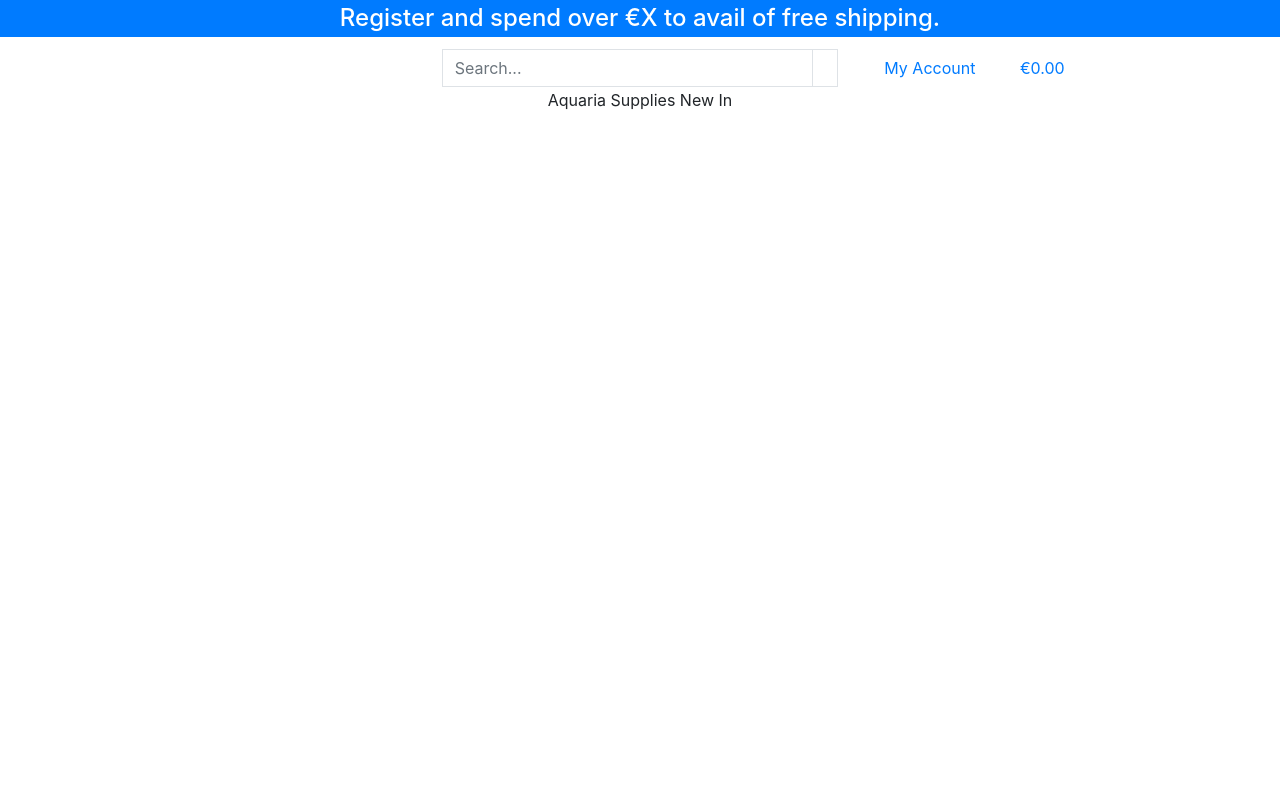
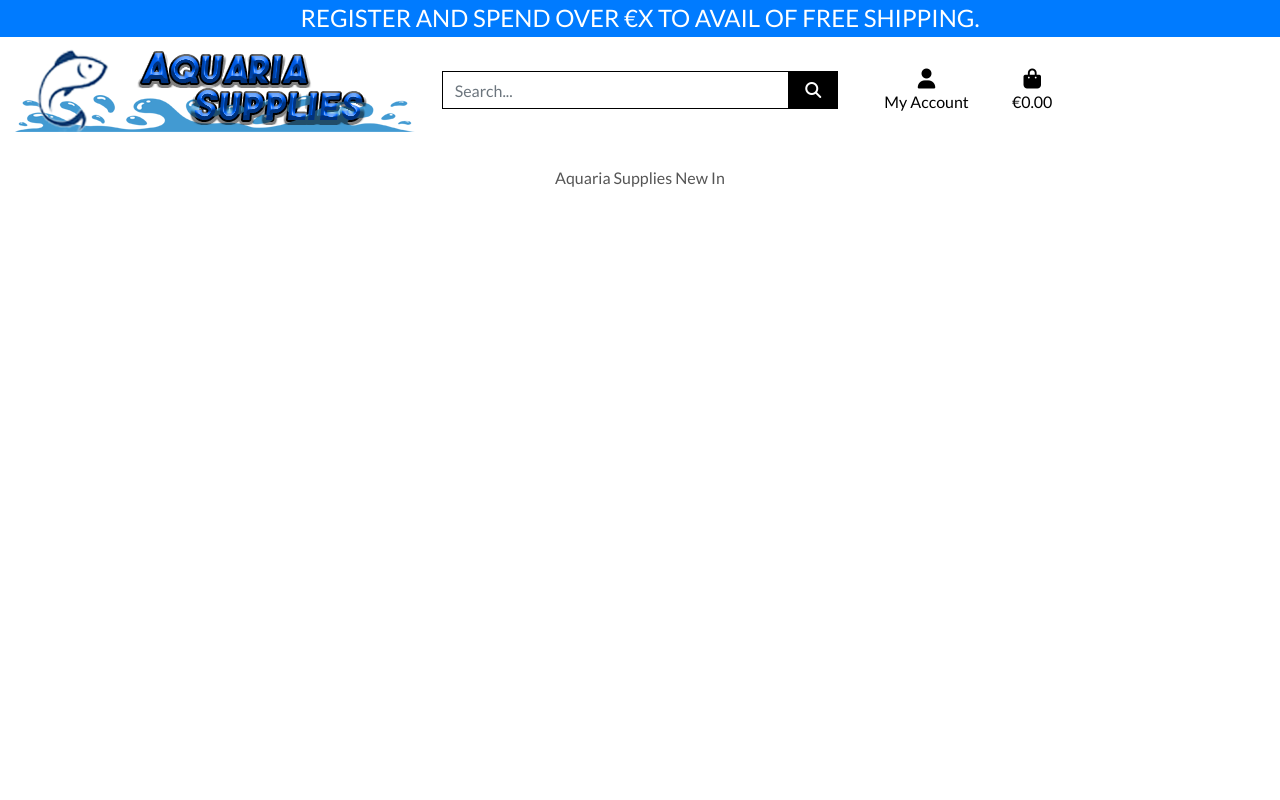
Before and after one commit to Code-Institute-Submissions/erykslezak-CIPP52, a Django app: page / in a window 1280 px wide. Run offline with Django 3.2, Linux system fonts and the light colour scheme; some libraries are stand-ins or nearby versions.

Commit message:
Completed top header and nav options

```diff
--- a/aquaria_supplies/settings.py
+++ b/aquaria_supplies/settings.py
@@ -147,6 +147,10 @@ USE_TZ = True
 # https://docs.djangoproject.com/en/3.2/howto/static-files/
 
 STATIC_URL = '/static/'
+STATICFILES_DIRS = (os.path.join(BASE_DIR, 'static'),)
+
+MEDIA_URL = '/media/'
+MEDIA_ROOT = os.path.join(BASE_DIR, 'media')
 
 # Default primary key field type
 # https://docs.djangoproject.com/en/3.2/ref/settings/#default-auto-field
--- a/aquaria_supplies/urls.py
+++ b/aquaria_supplies/urls.py
@@ -15,9 +15,11 @@ Including another URLconf
 """
 from django.contrib import admin
 from django.urls import path, include
+from django.conf import settings
+from django.conf.urls.static import static
 
 urlpatterns = [
     path('admin/', admin.site.urls),
     path('accounts/', include('allauth.urls')),
     path('', include('home.urls')),
-]
+] + static(settings.MEDIA_URL, document_root=settings.MEDIA_ROOT)
--- /dev/null
+++ b/static/css/base.css
@@ -0,0 +1,79 @@
+html {
+    height: 100%;
+}
+
+body {
+    height: calc(100vh - 164px);
+    color: #555;
+    font-family: 'Lato';
+}
+
+/* from Bulma */
+.icon {
+    align-items: center;
+    display: inline-flex;
+    justify-content: center;
+    height: 1.5rem;
+    width: 1.5rem;
+}
+
+.logo-font {
+    text-transform: uppercase;
+}
+
+.main-logo-link {
+    width: fit-content;
+}
+
+.shop-now-button {
+    background: black;
+    color: white;
+    min-width: 260px;
+}
+
+.btn-black {
+    background: black;
+    color: white;
+}
+
+.shop-now-button:hover,
+.shop-now-button:active,
+.shop-now-button:focus,
+.btn-black:hover,
+.btn-black:active,
+.btn-black:focus {
+    background: #222;
+    color: white;
+}
+
+.text-black {
+    color: #000;
+}
+
+.border-black {
+    border: 1px solid black !important;
+}
+
+/* -------------------------------- Media Queries */
+
+/* Slightly larger container on xl screens */
+@media (min-width: 1200px) {
+    .container {
+      max-width: 80%;
+    }
+  }
+
+/* fixed top navbar only on medium and up */
+@media (min-width: 992px) {
+    .fixed-top-desktop-only {
+        position: fixed;
+        top: 0;
+        right: 0;
+        left: 0;
+        z-index: 1030;
+    }
+
+    .header-container {
+        padding-top: 34px;
+    }
+}
--- a/templates/base.html
+++ b/templates/base.html
@@ -16,12 +16,15 @@
     {% block corecss %}
     <!-- Bootstrap CSS -->
     <link rel="stylesheet" href="https://cdn.jsdelivr.net/npm/bootstrap@4.6.1/dist/css/bootstrap.min.css" integrity="sha384-zCbKRCUGaJDkqS1kPbPd7TveP5iyJE0EjAuZQTgFLD2ylzuqKfdKlfG/eSrtxUkn" crossorigin="anonymous">
+    <link rel="stylesheet" href="https://fonts.googleapis.com/css2?family=Lato&display=swap">
+    <link rel="stylesheet" href="{% static 'css/base.css' %}">
     {% endblock %}
 
     {% block extra_css %}
     {% endblock %}
 
     {% block corejs %}
+    <script src="https://kit.fontawesome.com/67320d372b.js" crossorigin="anonymous"></script>
     <script src="https://cdn.jsdelivr.net/npm/jquery@3.5.1/dist/jquery.min.js" integrity="sha256-9/aliU8dGd2tb6OSsuzixeV4y/faTqgFtohetphbbj0=" crossorigin="anonymous"></script>
     <script src="https://cdn.jsdelivr.net/npm/popper.js@1.16.1/dist/umd/popper.min.js" integrity="sha384-9/reFTGAW83EW2RDu2S0VKaIzap3H66lZH81PoYlFhbGU+6BZp6G7niu735Sk7lN" crossorigin="anonymous"></script>
     <script src="https://cdn.jsdelivr.net/npm/bootstrap@4.6.1/dist/js/bootstrap.min.js" integrity="sha384-VHvPCCyXqtD5DqJeNxl2dtTyhF78xXNXdkwX1CZeRusQfRKp+tA7hAShOK/B/fQ2" crossorigin="anonymous"></script>
@@ -42,6 +45,7 @@
         <div id="topnav" class="row bg-white pt-lg-5 d-none d-lg-flex">
             <div class="col-12 col-lg-4 my-auto py-1 py-lg-0 text-right">
                 <a href="{% url 'home' %}" class="">
+                    <img src="/media/logo.png" alt="Aquaria Supplies logo">
                 </a>
             </div>
             <div class="col-12 col-lg-4 my-auto py-1 py-lg-0">
```
Also changed, not shown: media/logo.png (added).
